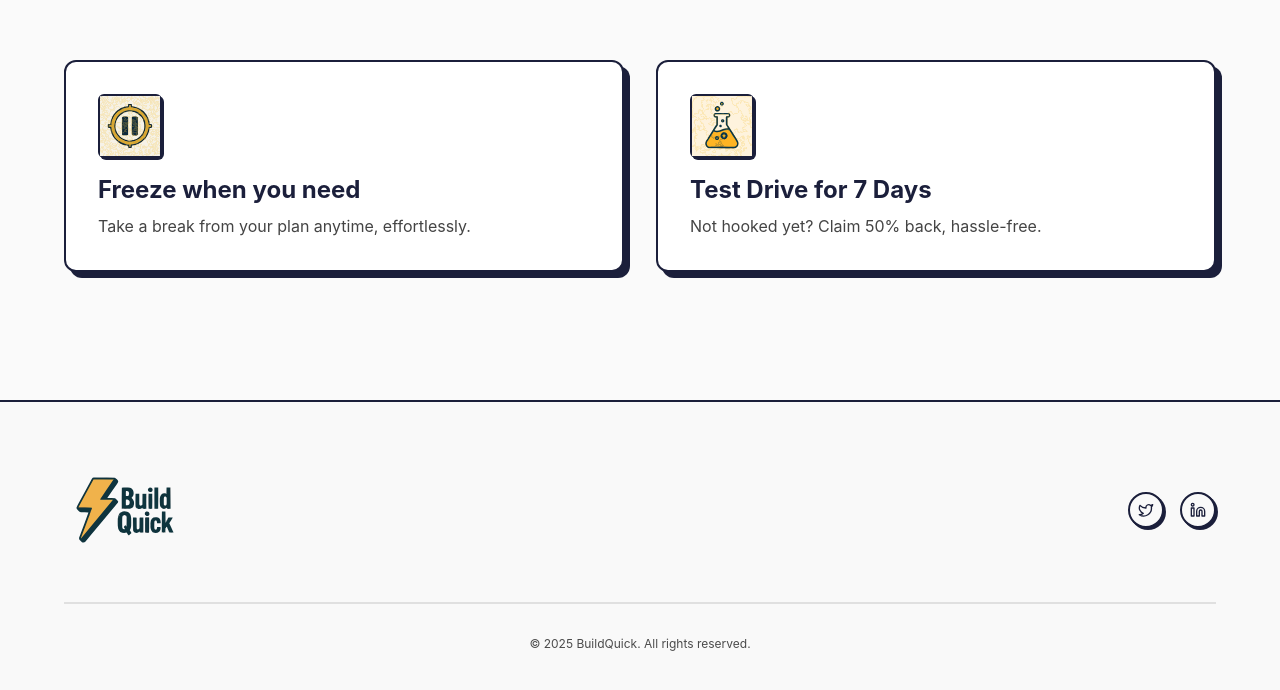
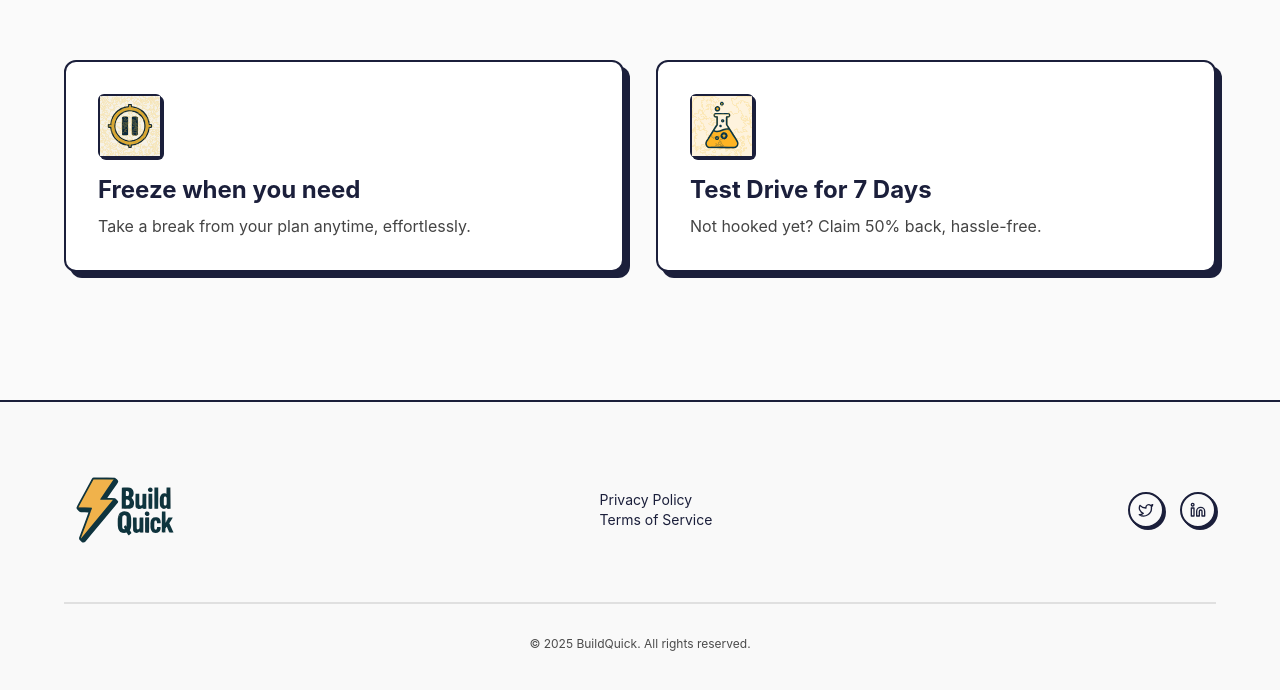
Before and after one commit to AntonioKOD/buildquick, a Next.js app: page / in a window 1280 px wide. Shown: the part 6579-7269 px from the top of the page. Built offline with nearby package versions, Linux system fonts and the light colour scheme.

Commit message:
new changes

```diff
--- a/app/page.tsx
+++ b/app/page.tsx
@@ -770,6 +770,14 @@ export default function Home() {
             <div className="flex items-center gap-2">
               <Image src={logo} alt="logo image " width={120} height={120}/>
             </div>
+            <div>
+              <Link href={'https://brindle-mail-5c6.notion.site/Privacy-Policy-1d557c50f1e580f6a554f0b8b3453991'}>
+                <p className="text-sm text-[#1B1F3B]">Privacy Policy</p>
+              </Link>
+              <Link href={'https://brindle-mail-5c6.notion.site/Terms-of-Service-1d557c50f1e58035b356f819da1946ac'}>
+                <p className="text-sm text-[#1B1F3B]">Terms of Service</p>
+              </Link>
+            </div>
             <div className="flex gap-4">
               <Link href='https://x.com/_buildquick'>
               <Button
```
